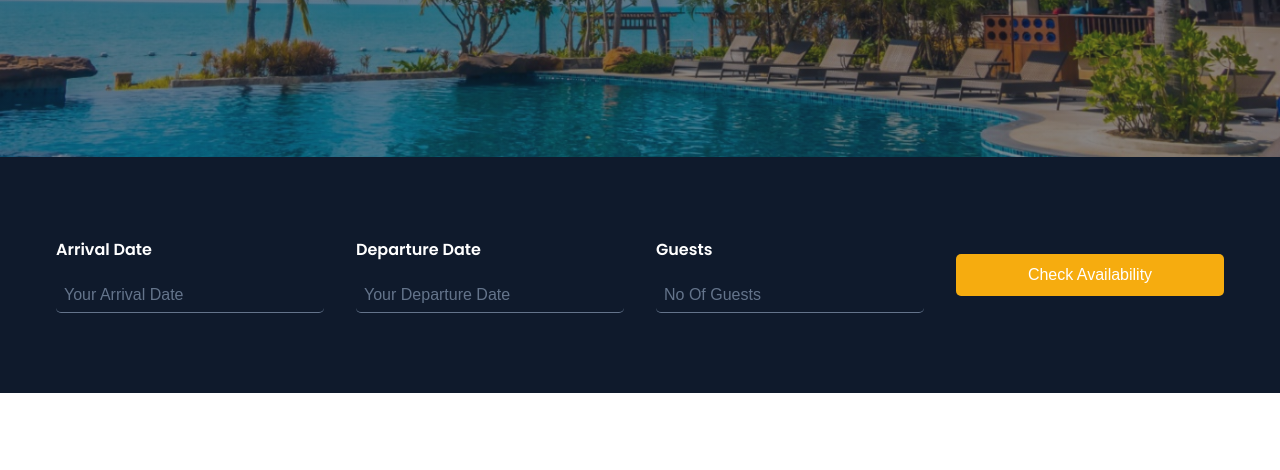
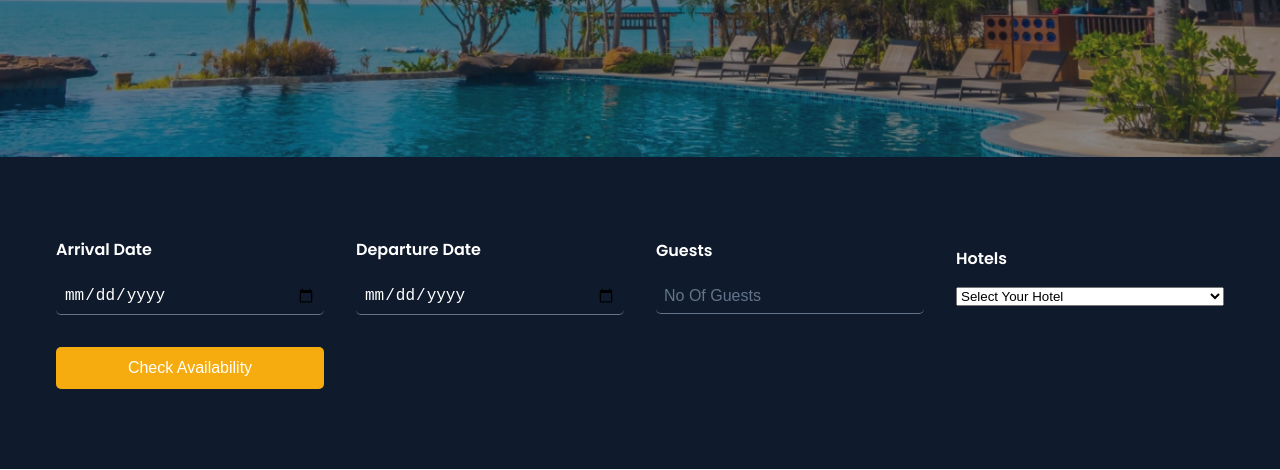
Before and after one commit to prashantsingh-01/Minor-Project, a plain HTML site: page index.html in a window 1280 px wide. Shown: the part 576-1046 px from the top of the page. Drawn offline with nearby package versions, Linux system fonts and the light colour scheme.

Commit message:
Update index.html

```diff
--- a/index.html
+++ b/index.html
@@ -45,15 +45,36 @@
         <form action="/">
           <div class="input__group">
             <label for="arrival">Arrival Date</label>
-            <input type="text" placeholder="Your Arrival Date" />
+            <input type="date" placeholder="Your Arrival Date" />
           </div>
           <div class="input__group">
             <label for="departure">Departure Date</label>
-            <input type="text" placeholder="Your Departure Date" />
+            <input type="date" placeholder="Your Departure Date" />
           </div>
           <div class="input__group">
             <label for="guests">Guests</label>
             <input type="text" placeholder="No Of Guests" />
+          </div>
+          <div class="input__group">
+            <label for="hotels">Hotels</label>
+            <select id="hotels" name="hotels">
+              <option value="">Select Your Hotel</option>
+              <option value="delhi">Delhi</option>
+              <option value="mumbai">Mumbai</option>
+              <option value="pune">Pune</option>
+              <option value="gurugram">Gurugram</option>
+              <option value="noida">Noida</option>
+              <option value="dehradun">Dehradun</option>
+              <option value="jaipur">Jaipur</option>
+              <option value="goa">Goa</option>
+              <option value="nanital">Nanital</option>
+              <option value="shimla">Shimla</option>
+              <option value="chandigarh">Chandigarh</option>
+              <option value="manali">Manali</option>
+              <option value="jibli">Jibli</option>
+              <option value="kasauli">Kasauli</option>
+              <option value="mussorie">Mussorie</option>
+            </select>
           </div>
           <button class="btn">Check Availability</button>
         </form>
```
